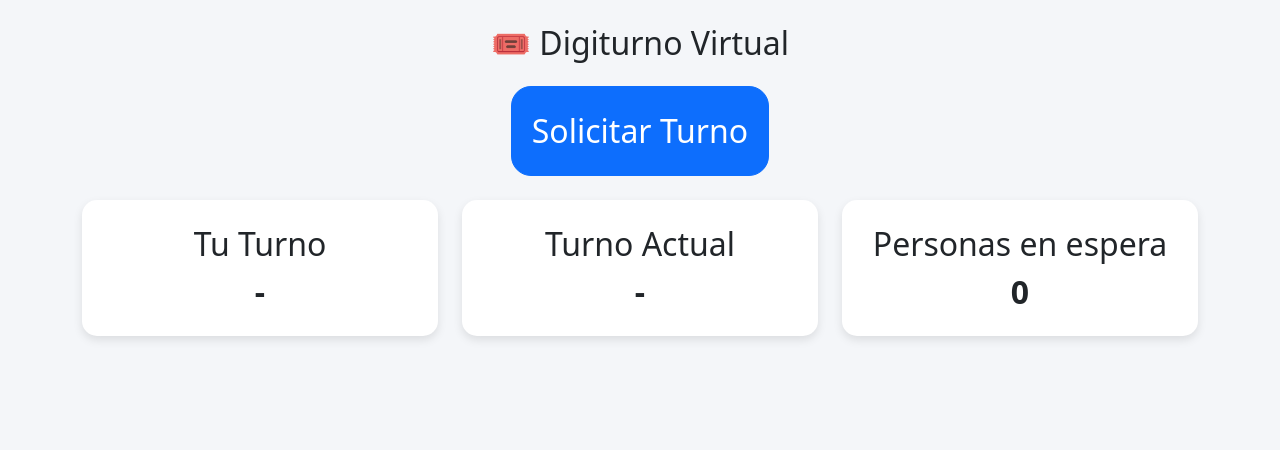
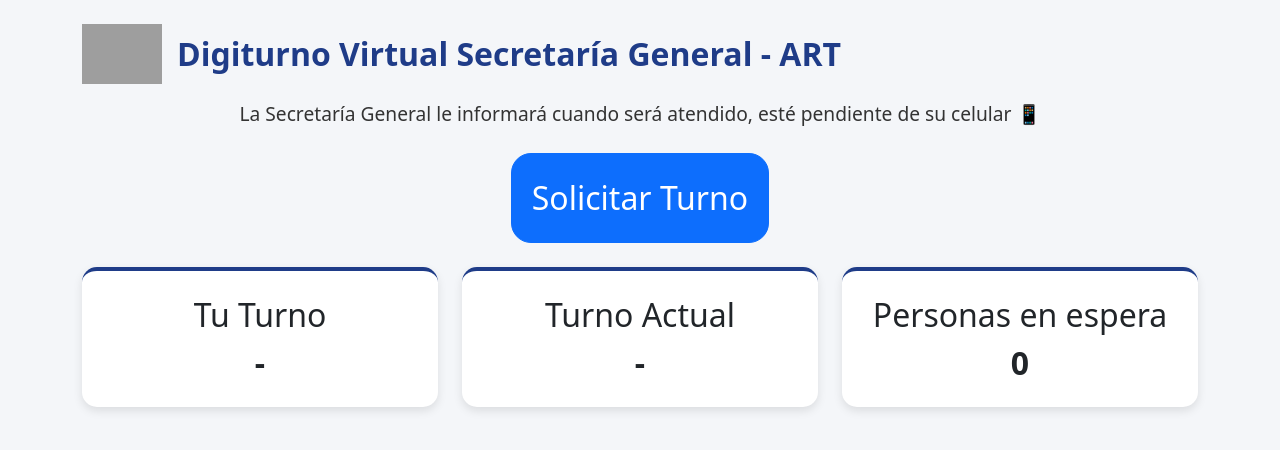
Before and after one commit to camilosarra/digiturno, a FastAPI app: page / in a window 1280 px wide. Shown: the top 450 px of the page. Run offline with FastAPI, Linux system fonts and the light colour scheme; some libraries are stand-ins or nearby versions; grey boxes are pictures that could not be loaded.

Commit message:
index.html

```diff
--- a/templates/index.html
+++ b/templates/index.html
@@ -2,32 +2,68 @@
 <html lang="es">
 <head>
     <meta charset="UTF-8">
-    <title>Digiturno Virtual</title>
+    <title>Digiturno Virtual - ART</title>
     <meta name="viewport" content="width=device-width, initial-scale=1">
 
+    <!-- Bootstrap -->
     <link href="https://cdn.jsdelivr.net/npm/bootstrap@5.3.3/dist/css/bootstrap.min.css" rel="stylesheet">
 
     <style>
-        body { background: #f4f6f9; }
+        body {
+            background: #f4f6f9;
+        }
+
+        h2 {
+            font-weight: 700;
+            color: #1f3c88;
+        }
+
+        .lead {
+            font-size: 1.2rem;
+            color: #333;
+        }
+
         .turno-card {
             font-size: 2rem;
             text-align: center;
             padding: 20px;
             border-radius: 15px;
             background: white;
+            border-top: 4px solid #1f3c88;
             box-shadow: 0 4px 10px rgba(0,0,0,0.1);
         }
+
         .big-btn {
             font-size: 2rem;
             padding: 20px;
             border-radius: 20px;
         }
+
+        .header-logo {
+            height: 60px;
+            margin-right: 15px;
+        }
     </style>
 </head>
+
 <body class="container py-4">
 
-<h2 class="text-center mb-4">🎟️ Digiturno Virtual</h2>
+<!-- Header institucional -->
+<div class="d-flex align-items-center mb-3">
+    <img src="https://www.renovacionterritorio.gov.co/Style%20Library/ART/images/logo-art.png"
+         alt="Logo ART"
+         class="header-logo">
+    <h2 class="mb-0">Digiturno Virtual Secretaría General - ART</h2>
+</div>
 
+<!-- Texto informativo -->
+<div class="text-center mb-4">
+    <p class="lead mb-0">
+        La Secretaría General le informará cuando será atendido, esté pendiente de su celular 📱
+    </p>
+</div>
+
+<!-- ================= CLIENTE ================= -->
 <div id="cliente">
     <div class="text-center mb-4">
         <button class="btn btn-primary big-btn" onclick="solicitarTurno()">
@@ -57,6 +93,7 @@
     </div>
 </div>
 
+<!-- ================= ADMIN ================= -->
 <div id="adminPanel" style="display:none;">
     <h4 class="text-center mb-3">Panel Administrador</h4>
     <div class="d-grid gap-3">
@@ -70,18 +107,22 @@
     </div>
 </div>
 
-<audio id="alertSound" src="https://actions.google.com/sounds/v1/alarms/beep_short.ogg"></audio>
+<!-- Sonido de alerta -->
+<audio id="alertSound" src="https://actions.google.com/sounds/v1/alarms/alarm_clock.ogg"></audio>
 
+<!-- Socket.IO -->
 <script src="https://cdn.socket.io/4.7.2/socket.io.min.js"></script>
 <script>
 const socket = io();
 let miTurno = null;
 
+// Detectar modo admin por URL
 if (window.location.pathname.includes("admin")) {
     document.getElementById("cliente").style.display = "none";
     document.getElementById("adminPanel").style.display = "block";
 }
 
+// ================= CLIENTE =================
 function solicitarTurno() {
     socket.emit("solicitar_turno");
 }
@@ -91,6 +132,7 @@ socket.on("turno_asignado", (data) => {
     document.getElementById("miTurno").innerText = miTurno;
 });
 
+// ================= ADMIN =================
 function siguienteTurno() {
     socket.emit("siguiente_turno");
 }
@@ -99,6 +141,7 @@ function marcarAtendido() {
     socket.emit("marcar_atendido");
 }
 
+// ================= ESTADO GLOBAL =================
 socket.on("estado", (data) => {
     document.getElementById("turnoActual").innerText = data.turno_actual || "-";
     document.getElementById("enEspera").innerText = data.en_espera;
@@ -115,13 +158,16 @@ socket.on("estado", (data) => {
     }
 });
 
+// ================= ALERTA TURNO =================
 socket.on("turno_llamado", (data) => {
     if (miTurno === data.turno) {
         document.getElementById("alertSound").play();
+
         if (navigator.vibrate) {
-            navigator.vibrate([500, 200, 500]);
+            navigator.vibrate([500, 200, 500, 200, 800]);
         }
-        alert("¡Es tu turno!");
+
+        alert("¡Es tu turno! Dirígete a la ventanilla de la Secretaría General.");
     }
 });
 </script>
```
